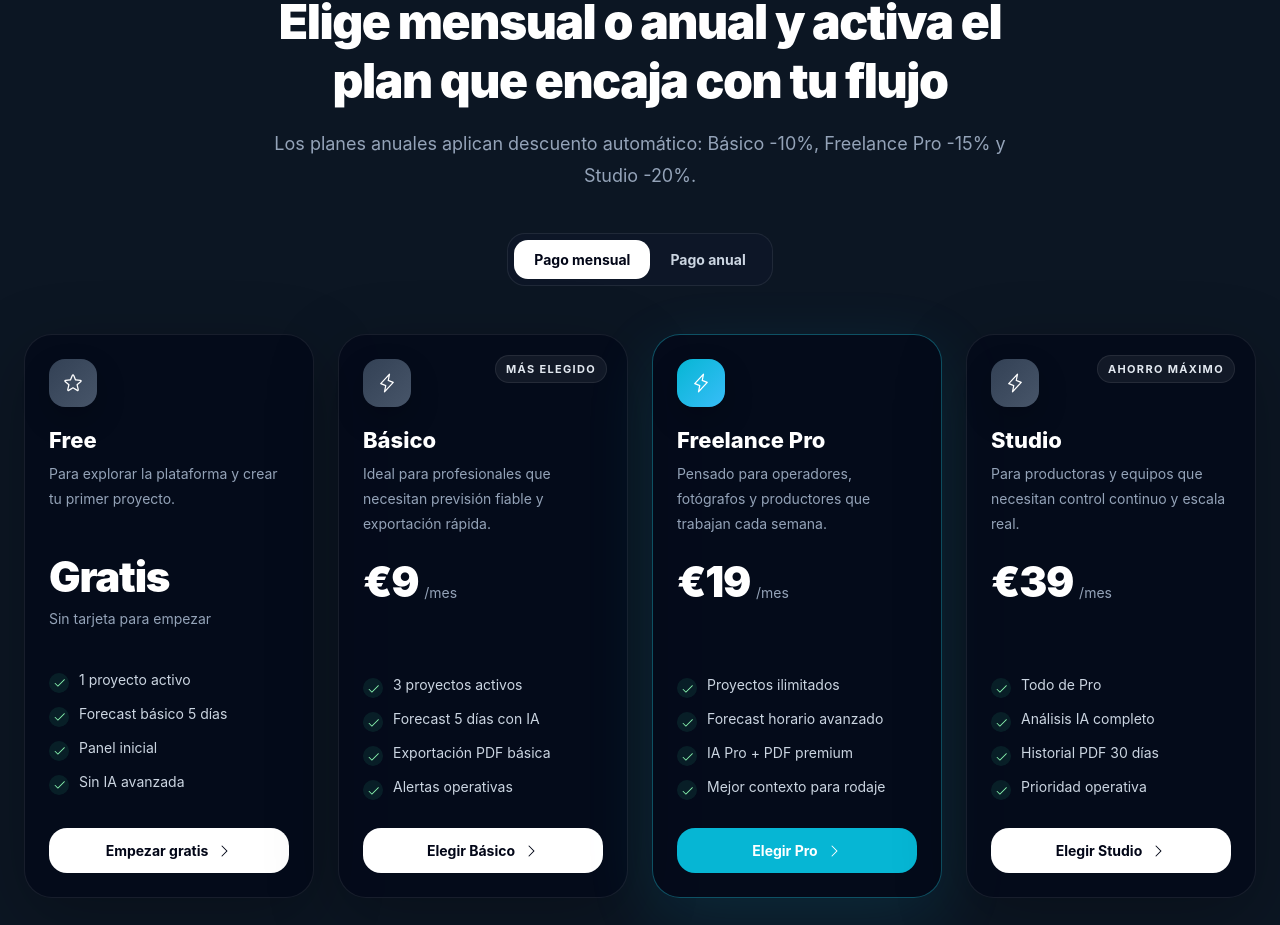
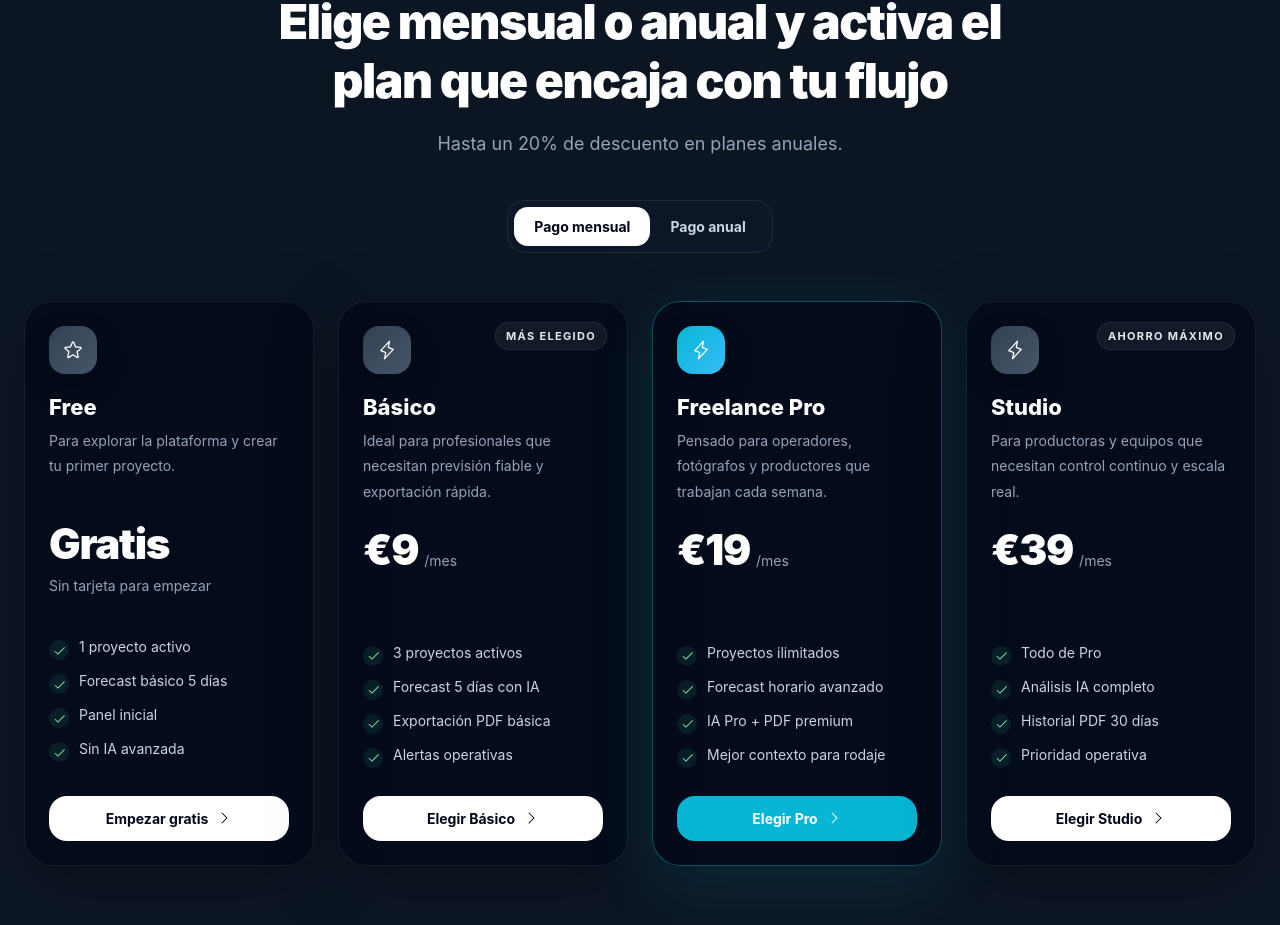
Before and after one commit to RobbieX94/weather-studio, a React (Vite) app: page / in a window 1280 px wide. Shown: the part 1816-2741 px from the top of the page. Built offline with nearby package versions, Linux system fonts and the light colour scheme; no server answers.

Commit message:
Cambio de texto planes anuales

```diff
--- a/src/pages/HomePage.tsx
+++ b/src/pages/HomePage.tsx
@@ -234,7 +234,7 @@ export default function HomePage() {
           <div style={{ maxWidth: 760, margin: '0 auto', textAlign: 'center' }}>
             <div style={{ marginBottom: 16, display: 'inline-flex', alignItems: 'center', gap: 8, borderRadius: 999, border: '1px solid rgba(34,211,238,0.2)', background: 'rgba(34,211,238,0.1)', padding: '10px 16px', fontSize: 14, color: '#a5f3fc' }}><Shield size={14} /> Suscripciones flexibles para cada nivel de trabajo</div>
             <h2 style={{ fontSize: 'clamp(2rem,4vw,3rem)', fontWeight: 900, letterSpacing: '-0.03em', color: '#fff' }}>Elige mensual o anual y activa el plan que encaja con tu flujo</h2>
-            <p style={{ marginTop: 18, fontSize: 18, color: '#94a3b8', lineHeight: 1.8 }}>Los planes anuales aplican descuento automático: Básico -10%, Freelance Pro -15% y Studio -20%.</p>
+            <p style={{ marginTop: 18, fontSize: 18, color: '#94a3b8', lineHeight: 1.8 }}>Hasta un 20% de descuento en planes anuales.</p>
           </div>
 
           <div style={{ marginTop: 40, display: 'flex', justifyContent: 'center' }}>
```
